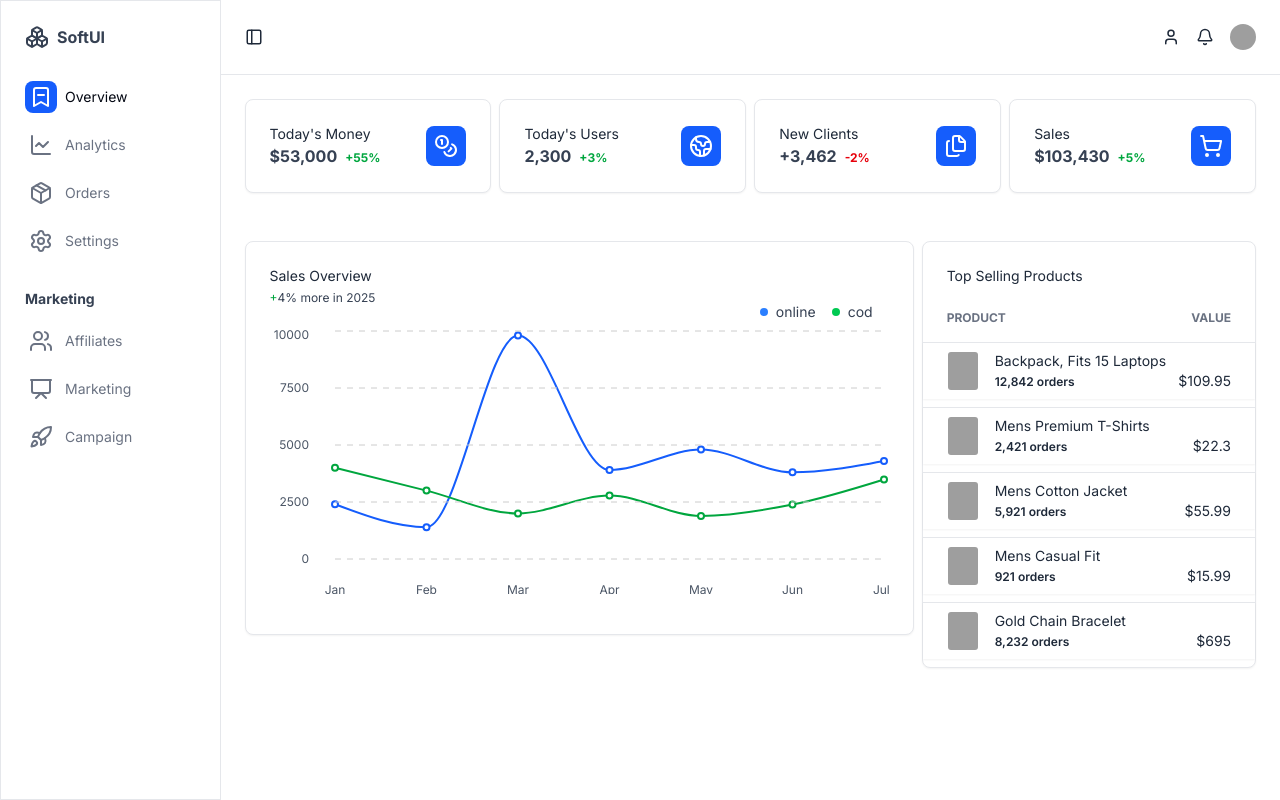
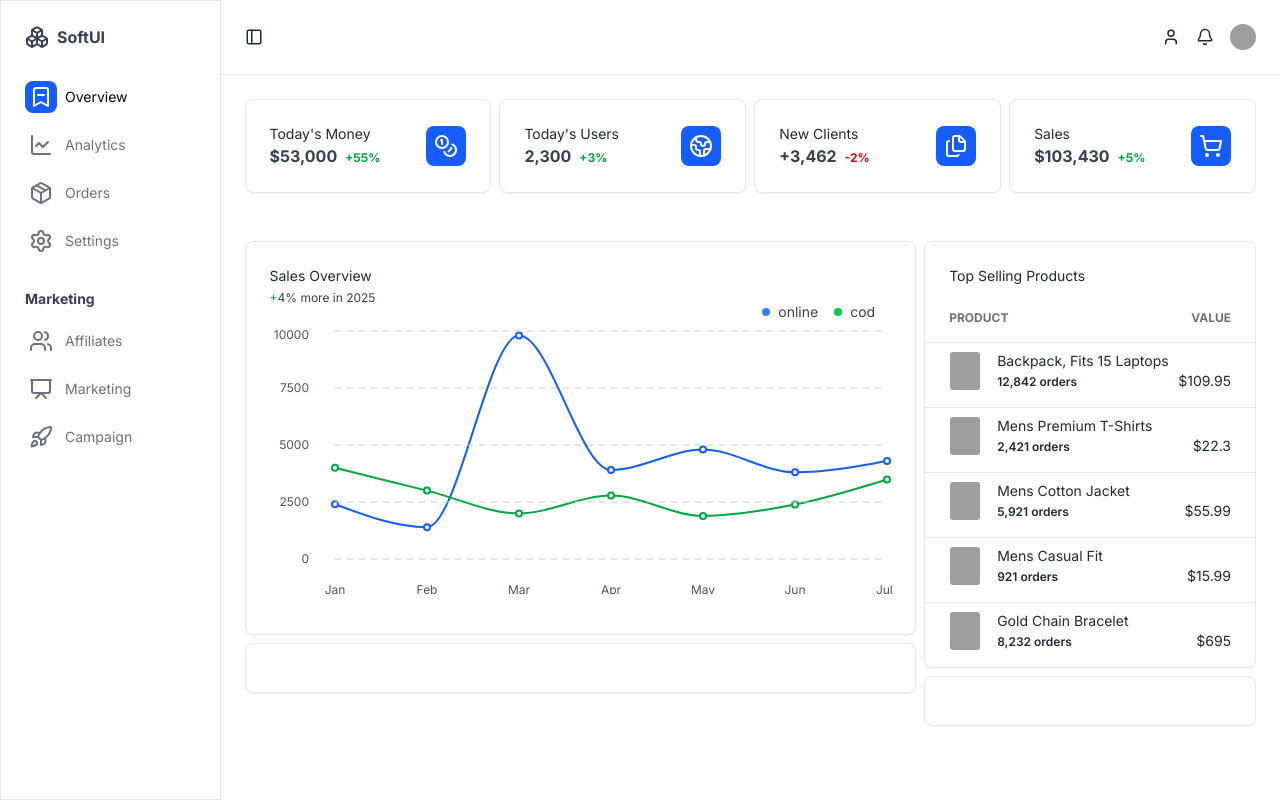
Before and after one commit to Swastikyadav/CatalystUI, a Next.js app: page / in a window 1280 px wide. Built offline with nearby package versions, Linux system fonts and the light colour scheme; grey boxes are pictures that could not be loaded.

Commit message:
add 2x2 bentoGrid block

```diff
--- /dev/null
+++ b/blocks/bentoGrid.tsx
@@ -0,0 +1,32 @@
+import React, { ReactNode } from "react";
+
+function GridRoot({ children }: { children: ReactNode }) {
+  return (
+    <>
+      <div className="w-full hidden lg:grid lg:grid-cols-12 gap-2">
+        {children}
+      </div>
+
+      <div className="flex flex-col gap-4 lg:hidden">{children}</div>
+    </>
+  );
+}
+
+function Grid1({ children }: { children: ReactNode }) {
+  return <div className="col-span-8 row-span-2">{children}</div>;
+}
+function Grid2({ children }: { children: ReactNode }) {
+  return <div className="col-span-4 row-span-4">{children}</div>;
+}
+function Grid3({ children }: { children: ReactNode }) {
+  return <div className="col-span-8 row-span-5">{children}</div>;
+}
+function Grid4({ children }: { children: ReactNode }) {
+  return <div className="col-span-4 row-span-3">{children}</div>;
+}
+
+function GridContent({ children }: { children: ReactNode }) {
+  return <>{children}</>;
+}
+
+export { GridRoot, GridContent, Grid1, Grid2, Grid3, Grid4 };
--- a/blocks/topProductsCard.tsx
+++ b/blocks/topProductsCard.tsx
@@ -20,7 +20,7 @@ function TopProductCard({
     <CardRoot
       className={cx(
         // base
-        "w-full lg:w-lg p-0",
+        "w-full p-0",
         // className prop
         className
       )}
@@ -35,6 +35,7 @@ function TopProductCard({
           <CardRoot
             key={product.id}
             className="my-2 p-2 px-6 border-0 border-t rounded-none text-sm font-normal text-gray-800 dark:text-gray-100 flex items-baseline-last justify-between"
+            showShadow={false}
           >
             <div className="flex gap-4">
               <Image
--- a/components/ui/card.tsx
+++ b/components/ui/card.tsx
@@ -4,18 +4,21 @@ import { Slot } from "@radix-ui/react-slot";
 import { cx } from "@/lib/utils";
 
 interface CardProps extends React.ComponentPropsWithoutRef<"div"> {
+  showShadow?: boolean;
   asChild?: boolean;
 }
 
 const CardRoot = React.forwardRef<HTMLDivElement, CardProps>(
-  ({ className, asChild, ...props }, forwardedRef) => {
+  ({ showShadow = true, className, asChild, ...props }, forwardedRef) => {
     const Component = asChild ? Slot : "div";
     return (
       <Component
         ref={forwardedRef}
         className={cx(
           // base
-          "relative w-full rounded-lg border p-6 text-left shadow-xs",
+          "relative w-full rounded-lg border p-6 text-left",
+          // shadow
+          showShadow ? "shadow-xs" : "",
           // bg color
           "bg-white dark:bg-[#090E1A]",
           // border
--- a/templates/salesOverview.tsx
+++ b/templates/salesOverview.tsx
@@ -46,6 +46,14 @@ import {
   LineChartContent,
   Legend,
 } from "@/components/charts/lineChart";
+import {
+  Grid1,
+  Grid2,
+  Grid3,
+  Grid4,
+  GridContent,
+  GridRoot,
+} from "@/blocks/bentoGrid";
 
 const data = [
   {
@@ -287,12 +295,18 @@ function SalesOverview() {
           ))}
         </section>
 
-        <section className="p-6 flex items-start gap-2 flex-wrap lg:flex-nowrap">
-          <CardRoot className="w-full lg:w-8/12">
+        {/* Desktop/Tablet Grid (lg and above) */}
+        <section className="p-6">
+          <GridRoot>
+            <GridContent>
+              <Grid1>
+                <CardRoot>
                   <CardTitle>Sales Overview</CardTitle>
                   <CardDescription className="text-xs py-1 text-gray-700 dark:text-gray-200">
-              <span className="text-green-600 dark:text-green-400">+</span>4%
-              more in 2025
+                    <span className="text-green-600 dark:text-green-400">
+                      +
+                    </span>
+                    4% more in 2025
                   </CardDescription>
 
                   <div className="relative py-4 w-full h-[300px]">
@@ -305,10 +319,24 @@ function SalesOverview() {
                         />
                       </LineChartRoot>
                     </ChartContainer>
-              <Legend primaryLegendName="online" secondaryLengendName="cod" />
+                    <Legend
+                      primaryLegendName="online"
+                      secondaryLengendName="cod"
+                    />
                   </div>
                 </CardRoot>
-          <TopProductCard products={products} className="lg:w-4/12" />
+              </Grid1>
+              <Grid2>
+                <TopProductCard products={products} />
+              </Grid2>
+              <Grid3>
+                <CardRoot></CardRoot>
+              </Grid3>
+              <Grid4>
+                <CardRoot></CardRoot>
+              </Grid4>
+            </GridContent>
+          </GridRoot>
         </section>
       </main>
     </div>
```
Lines whose indentation alone changed are shown as unchanged.
